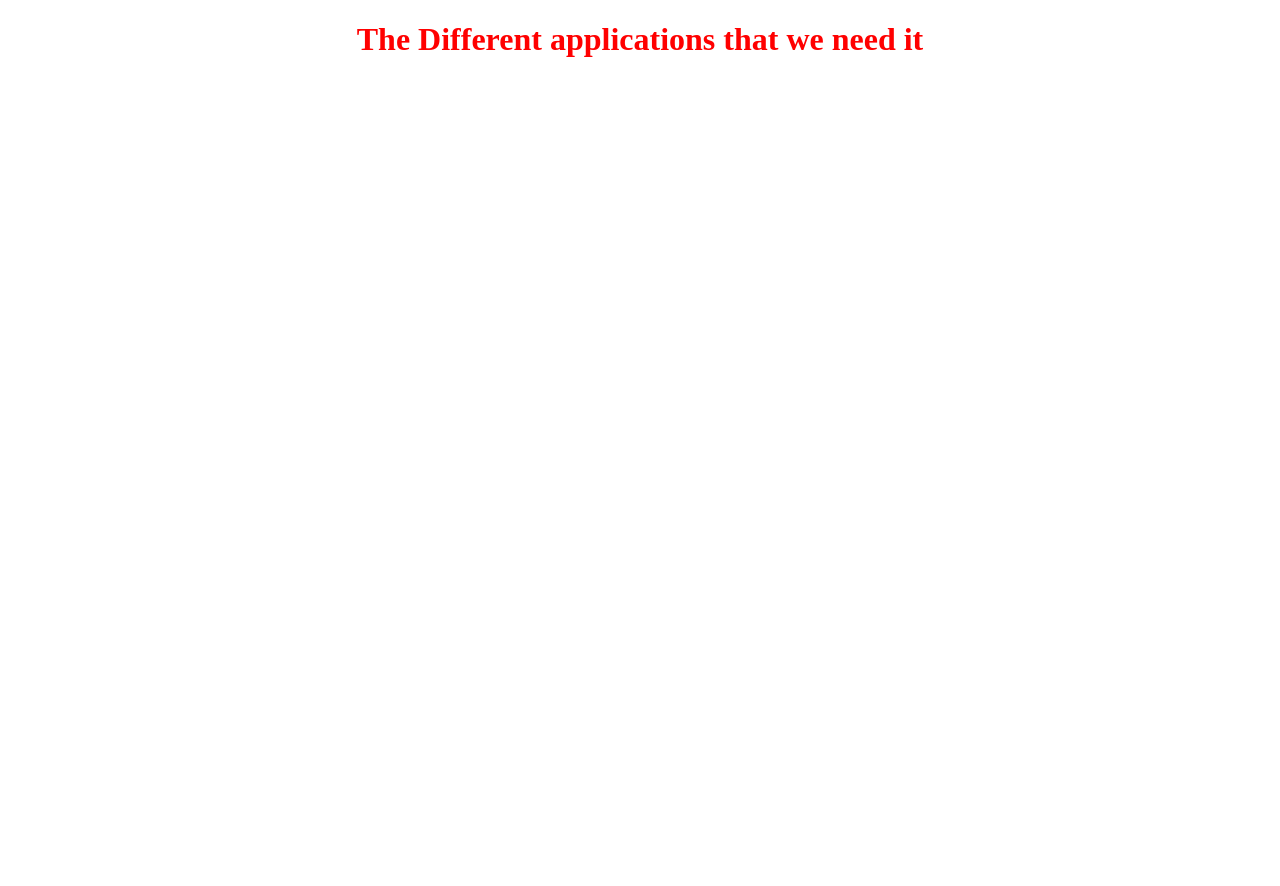
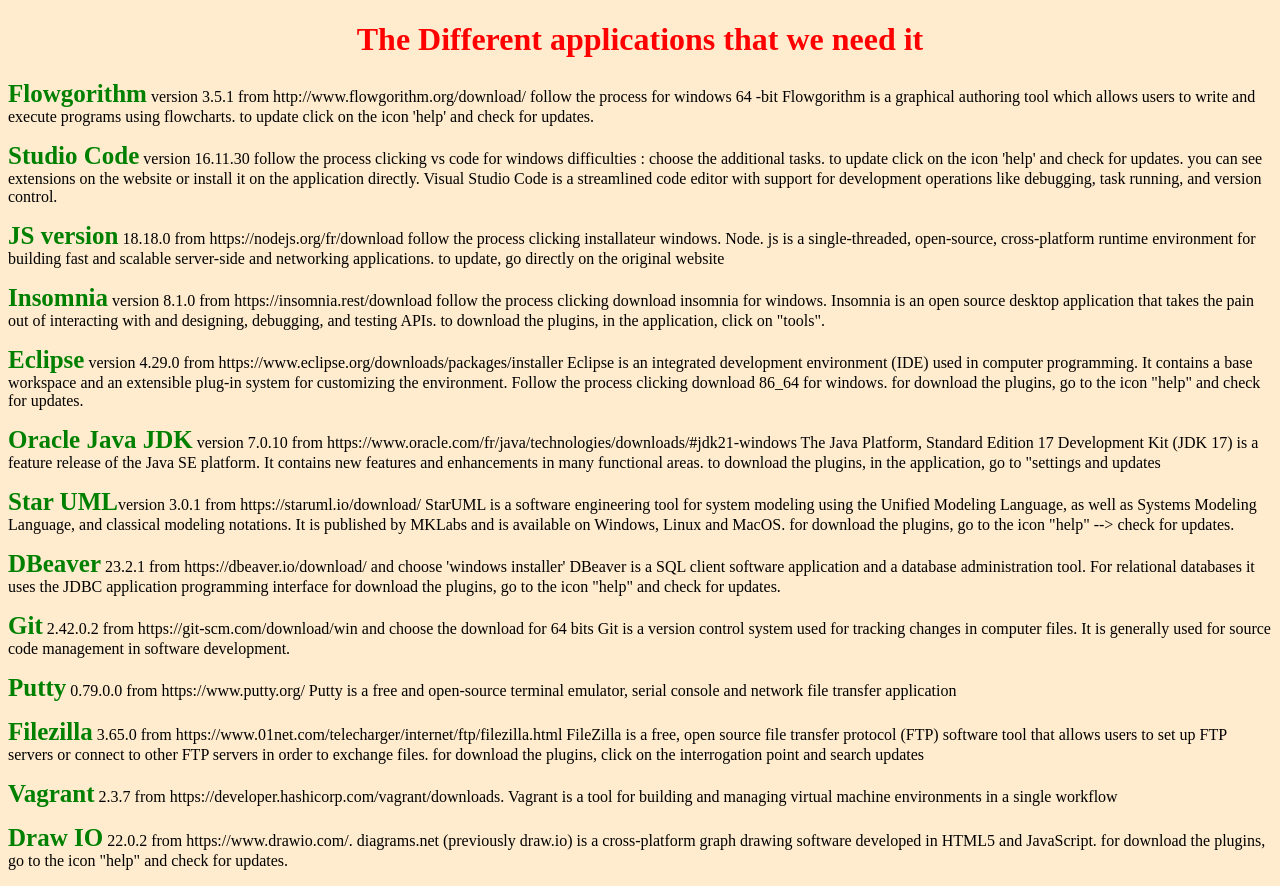
Before and after one commit to IdrissaSoumare/explainApplications, a plain HTML site: page index.html in a window 1280 px wide. Before the commit the page ends 800 px from the top, so only its background shows below. Drawn offline with Linux system fonts and the light colour scheme.

Commit message:
change and transform the text

```diff
--- a/index.html
+++ b/index.html
@@ -8,5 +8,105 @@
   </head>
   <body>
     <h1>The Different applications that we need it</h1>
+    <p>
+      <strong>Flowgorithm</strong> version 3.5.1 from
+      http://www.flowgorithm.org/download/ follow the process for windows 64
+      -bit Flowgorithm is a graphical authoring tool which allows users to write
+      and execute programs using flowcharts. to update click on the icon 'help'
+      and check for updates.
+    </p>
+    <p>
+      <strong>Studio Code</strong> version 16.11.30 follow the process clicking
+      vs code for windows difficulties : choose the additional tasks. to update
+      click on the icon 'help' and check for updates. you can see extensions on
+      the website or install it on the application directly. Visual Studio Code
+      is a streamlined code editor with support for development operations like
+      debugging, task running, and version control.
+    </p>
+
+    <p>
+      <strong>JS version</strong> 18.18.0 from https://nodejs.org/fr/download
+      follow the process clicking installateur windows. Node. js is a
+      single-threaded, open-source, cross-platform runtime environment for
+      building fast and scalable server-side and networking applications. to
+      update, go directly on the original website
+    </p>
+
+    <p>
+      <strong>Insomnia</strong> version 8.1.0 from
+      https://insomnia.rest/download follow the process clicking download
+      insomnia for windows. Insomnia is an open source desktop application that
+      takes the pain out of interacting with and designing, debugging, and
+      testing APIs. to download the plugins, in the application, click on
+      "tools".
+    </p>
+    <p>
+      <strong>Eclipse</strong> version 4.29.0 from
+      https://www.eclipse.org/downloads/packages/installer Eclipse is an
+      integrated development environment (IDE) used in computer programming. It
+      contains a base workspace and an extensible plug-in system for customizing
+      the environment. Follow the process clicking download 86_64 for windows.
+      for download the plugins, go to the icon "help" and check for updates.
+    </p>
+    <p>
+      <strong>Oracle Java JDK</strong> version 7.0.10 from
+      https://www.oracle.com/fr/java/technologies/downloads/#jdk21-windows The
+      Java Platform, Standard Edition 17 Development Kit (JDK 17) is a feature
+      release of the Java SE platform. It contains new features and enhancements
+      in many functional areas. to download the plugins, in the application, go
+      to "settings and updates
+    </p>
+
+    <p>
+      <strong>Star UML</strong>version 3.0.1 from https://staruml.io/download/
+      StarUML is a software engineering tool for system modeling using the
+      Unified Modeling Language, as well as Systems Modeling Language, and
+      classical modeling notations. It is published by MKLabs and is available
+      on Windows, Linux and MacOS. for download the plugins, go to the icon
+      "help" --> check for updates.
+    </p>
+
+    <p>
+      <strong>DBeaver</strong> 23.2.1 from https://dbeaver.io/download/ and
+      choose 'windows installer' DBeaver is a SQL client software application
+      and a database administration tool. For relational databases it uses the
+      JDBC application programming interface for download the plugins, go to the
+      icon "help" and check for updates.
+    </p>
+
+    <p>
+      <strong>Git</strong> 2.42.0.2 from https://git-scm.com/download/win and
+      choose the download for 64 bits Git is a version control system used for
+      tracking changes in computer files. It is generally used for source code
+      management in software development.
+    </p>
+
+    <p>
+      <strong>Putty</strong> 0.79.0.0 from https://www.putty.org/ Putty is a
+      free and open-source terminal emulator, serial console and network file
+      transfer application
+    </p>
+
+    <p>
+      <strong>Filezilla</strong> 3.65.0 from
+      https://www.01net.com/telecharger/internet/ftp/filezilla.html FileZilla is
+      a free, open source file transfer protocol (FTP) software tool that allows
+      users to set up FTP servers or connect to other FTP servers in order to
+      exchange files. for download the plugins, click on the interrogation point
+      and search updates
+    </p>
+
+    <p>
+      <strong>Vagrant</strong> 2.3.7 from
+      https://developer.hashicorp.com/vagrant/downloads. Vagrant is a tool for
+      building and managing virtual machine environments in a single workflow
+    </p>
+
+    <p>
+      <strong>Draw IO</strong> 22.0.2 from https://www.drawio.com/. diagrams.net
+      (previously draw.io) is a cross-platform graph drawing software developed
+      in HTML5 and JavaScript. for download the plugins, go to the icon "help"
+      and check for updates.
+    </p>
   </body>
 </html>
--- a/style.css
+++ b/style.css
@@ -2,3 +2,10 @@
   color: red;
   text-align: center;
 }
+body {
+  background-color: blanchedalmond;
+}
+strong {
+  font-size: 25px;
+  color: green;
+}
```
